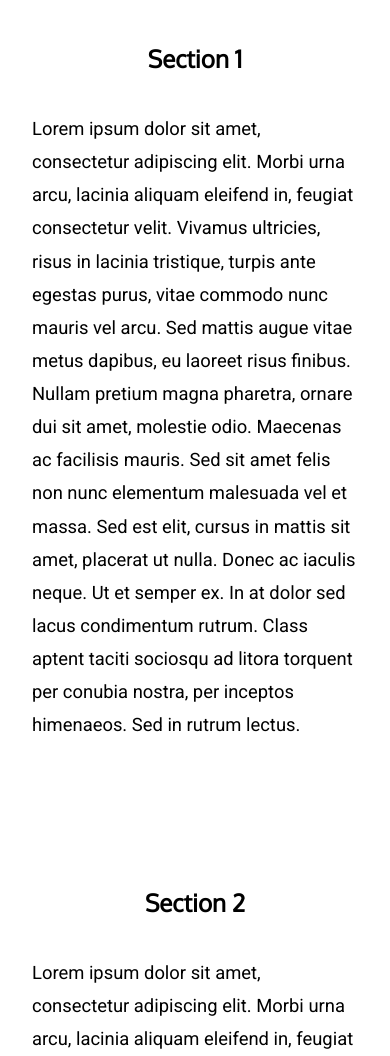
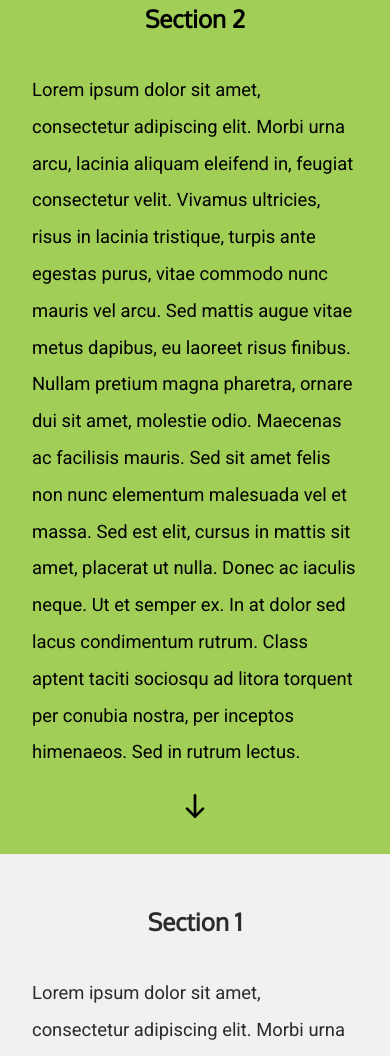
Before and after one commit to villevpe/static-site, a Gatsby site: page / in a window 390 px wide. Shown: the part 325-1381 px from the top of the page. Built offline with nearby package versions, Linux system fonts and the light colour scheme; Gatsby itself is replaced by a stand-in of ours.

Commit message:
Add initial implementation for mobile menu

```diff
--- a/package.json
+++ b/package.json
@@ -34,6 +34,7 @@
   "devDependencies": {
     "@types/styled-components": "^4.1.4",
     "gatsby-plugin-typescript": "^2.0.3",
+    "react-burger-menu": "^2.6.1",
     "scroll-into-view": "^1.9.3",
     "standard": "^12.0.1",
     "typescript": "^3.2.2"
--- /dev/null
+++ b/src/components/ArrowDown.tsx
@@ -0,0 +1,15 @@
+import React from 'react'
+
+interface Props {
+    width: number
+    height: number
+    strokeWidth: string
+    color: string
+}
+
+export const ArrowDown: React.SFC<Props> = ({ width, height, color, strokeWidth = 2 }) => (
+    <svg width={width} height={height} viewBox="0 0 24 24" fill="none" stroke={color} strokeWidth={strokeWidth} strokeLinecap="round" strokeLinejoin="round">
+        <line x1="12" y1="4" x2="12" y2="20" />
+        <polyline points="18 14 12 20 6 14" />
+    </svg>
+)
--- a/src/components/Heading.tsx
+++ b/src/components/Heading.tsx
@@ -9,12 +9,13 @@ export enum HeadingLevel {
 
 interface Props extends HtmlHTMLAttributes<HTMLHeadElement> {
   text: string
-  level: HeadingLevel
+  level: HeadingLevel,
+  color: string
 }
 
-export const Heading: React.SFC<Props> = ({ text, level = HeadingLevel.H1, ...props }) => {
+export const Heading: React.SFC<Props> = ({ text, color, level = HeadingLevel.H1, ...props }) => {
   const HeadElement = styled(level)`
-    color: ${({ theme }) => theme.color.black};
+    color: ${({ theme }) => color || theme.color.black};
     text-align: center;
   `
   return (
--- a/src/components/Navbar.tsx
+++ b/src/components/Navbar.tsx
@@ -1,6 +1,8 @@
 import React from 'react'
 import styled from '../styles/styled-components'
-import { Link } from './Link';
+import { slide as Menu } from 'react-burger-menu'
+import { Link } from './Link'
+import { isMobileViewPort } from '../utils';
 
 
 const Nav = styled('nav')`
@@ -34,19 +36,35 @@ interface MenuItemList {
   }[]
 }
 
+const renderItems = (items: any[]) => {
+  return items && items.length > 0 ? (
+    <List>
+      {items.map((item, i) => (
+        <Item key={i}>
+          <Link href={item.href} text={item.label} />
+        </Item>
+      ))}
+    </List>
+  ) : null
+}
 
 export const Navbar: React.SFC<MenuItemList> = ({ items }) => (
   <Nav>
     <Container>
-      {items && items.length > 0 && (
-        <List>
-          {items.map((item, i) => (
-            <Item key={i}>
-              <Link href={item.href} text={item.label} />
-            </Item>
-          ))}
-        </List>
-      )}
+      {isMobileViewPort() ?
+        (
+          <Menu>
+            {renderItems(items)}
+          </Menu>
+        )
+        :
+        (
+          <>
+            {renderItems(items)}
+          </>
+        )
+      }
+
     </Container>
   </Nav>
 )
--- a/src/components/Section.tsx
+++ b/src/components/Section.tsx
@@ -2,10 +2,17 @@ import React, { HTMLAttributes } from 'react'
 import styled from '../styles/styled-components'
 import { Image } from '../pages'
 import { Heading, HeadingLevel } from './Heading'
+import { ArrowDown } from './ArrowDown';
+import { theme } from '../styles';
+import { scrollElementIntoView } from '../utils';
 
-const Container = styled('div')`
+const Container = styled<{ backgroundColor: string, color: string }, 'div'>('div')`
   display: flex;
-  min-height: 100vh;
+  background-color: ${({ backgroundColor }) => backgroundColor};
+  color: ${({ color }) => color};
+  min-height: 90vh;
+  width: 100%;
+  padding: 2em;
 `
 
 const Wrapper = styled('div')`
@@ -19,17 +26,47 @@ const Content = styled('div')`
   display: flex;
 `
 
+const LinkToNext = styled('a')`
+  text-decoration: none;
+  justify-content: center;
+  cursor: pointer;
+  display: flex;
+  color: ${({ theme }) => theme.color.black};
+  &:hover {
+    > svg {
+      stroke: ${({ theme }) => theme.color.green};
+    }
+  }
+`
+
 interface Props {
   title: string
   body: string
+  background: string
   image?: Image
+  nextLink?: string
 }
 
-export const Section: React.SFC<Props & HTMLAttributes<HTMLDivElement>> = ({ title, body, image, ...props }) => (
-  <Container {...props}>
+const onLinkClick = (event: React.MouseEvent<any>, id: string) => {
+  event.preventDefault()
+  scrollElementIntoView(id)
+}
+
+export const Section: React.SFC<Props & HTMLAttributes<HTMLDivElement>> = ({ title, body, image, background, color, nextLink: nextSectionId, ...props }) => (
+  <Container backgroundColor={background} color={color} {...props}>
     <Wrapper>
-      <Heading level={HeadingLevel.H2} text={title} />
+      <Heading level={HeadingLevel.H2} text={title} color={color} />
       <Content dangerouslySetInnerHTML={{ __html: body }} />
+      {nextSectionId && (
+        <LinkToNext onClick={(event) => onLinkClick(event, nextSectionId)}>
+          <ArrowDown
+            color={color || theme.color.black}
+            width={theme.icon.size.M.width}
+            height={theme.icon.size.M.height}
+            strokeWidth='2'
+          />
+        </LinkToNext>
+      )}
     </Wrapper>
   </Container>
 )
--- a/src/pages/index.tsx
+++ b/src/pages/index.tsx
@@ -8,13 +8,12 @@ import { Navbar } from '../components/Navbar'
 import styled from '../styles/styled-components'
 import { Section } from '../components/Section'
 import { Footer } from '../components/Footer';
+import { theme } from '../styles';
 
 const Container = styled('div')`
   display: flex;
   flex-direction: column;
   margin: auto;
-  max-width: 800px;
-  padding: 2em;
 `
 
 const Title = styled(Heading)`
@@ -67,7 +66,7 @@ interface Props {
 const IndexPage: React.SFC<Props> = ({ data: { homeData = null, navbarData = null, sectionData = null, footerData = null } }) => {
   const home = homeData ? homeData.edges[0].node.frontmatter : null
   const navbar = navbarData ? navbarData.edges[0].node.frontmatter : null
-  const sections = sectionData ? sectionData.edges.map(({ node: { html, frontmatter } }) => ({ body: html, ...frontmatter })) : null
+  const sections = sectionData ? sectionData.edges.map(({ node: { html, frontmatter } }) => ({ body: html, ...frontmatter })).reverse() : null
   const footer = footerData ? footerData.edges[0].node.frontmatter : null
   return (
     <Layout>
@@ -76,7 +75,16 @@ const IndexPage: React.SFC<Props> = ({ data: { homeData = null, navbarData = nul
         <Container>
           <Title level={HeadingLevel.H1} text={home ? home.title : null} />
           {sections && sections.map(({ body, anchor, title, image }, i) => (
-            <Section key={i} id={anchor} body={body} title={title} image={image} />
+            <Section
+              key={i}
+              id={anchor}
+              body={body}
+              title={title}
+              image={image}
+              background={Boolean(i % 2) ? theme.color.section : theme.color.alternateSection}
+              color={Boolean(i % 2) ? theme.color.text : theme.color.alternateText}
+              nextLink={i === sections.length - 1 ? undefined : sections[i + 1].anchor}
+            />
           ))}
         </Container>
         <Footer items={footer ? footer.items : null} />
--- a/src/styles/globalStyle.ts
+++ b/src/styles/globalStyle.ts
@@ -10,7 +10,7 @@ export const GlobalStyle = createGlobalStyle`
   }
 
   html, body {
-    background-color: ${({ theme }) => theme.color.white};
+    background-color: ${({ theme }) => theme.color.background};
     padding: 0;
     margin: 0;
     font-family: Roboto, sans-serif;
@@ -20,8 +20,20 @@ export const GlobalStyle = createGlobalStyle`
     font-family: Oxygen, sans-serif;
   }
 
+  h1 {
+    font-size: 4vmin + 1em;
+  }
+
+  h2 {
+    font-size: 3vmin + 1em;
+  }
+
+  h3 {
+    font-size: 2vmi + 1em;
+  }
+
   p {
-    line-height: 1.8em;
+    line-height: 2em;
     font-size: 1.15em;
   }
 `
--- a/src/styles/theme.ts
+++ b/src/styles/theme.ts
@@ -4,7 +4,12 @@ export const color = {
   black: '#000000',
   green: '#93FFA9',
   footer: '#F3F3F3',
-  navbar: '#f3f3f3'
+  navbar: '#f3f3f3',
+  background: '#F1F1F1',
+  section: '#F1F1F1',
+  text: '#2B2B2B',
+  alternateSection: '#a1ce57',
+  alternateText: '#000000',
 }
 
 export const font = {
@@ -18,15 +23,34 @@ export default interface ThemeInterface {
     green: string,
     black: string,
     footer: string,
-    navbar: string
+    navbar: string,
+    background: string,
+    text: string,
+    alternateText: string
+    section: string
+    alternateSection: string
   }
   font: {
     header: string,
     body: string
+  },
+  icon: {
+    size: {
+      S: { width: number, height: number },
+      M: { width: number, height: number },
+      L: { width: number, height: number },
+    }
   }
 }
 
 export const theme: ThemeInterface = {
   color,
-  font
+  font,
+  icon: {
+    size: {
+      S: { width: 24, height: 24 },
+      M: { width: 32, height: 32 },
+      L: { width: 64, height: 64 },
+    }
+  }
 }
--- a/src/utils.ts
+++ b/src/utils.ts
@@ -9,3 +9,10 @@ export const scrollElementIntoView = (id: string) => {
         })
     }
 }
+
+export const isMobileViewPort = () => {
+    if (document) {
+        return document.documentElement.clientWidth <= 768
+    }
+    return false
+}
```
Also changed, not shown: 1 other file.
